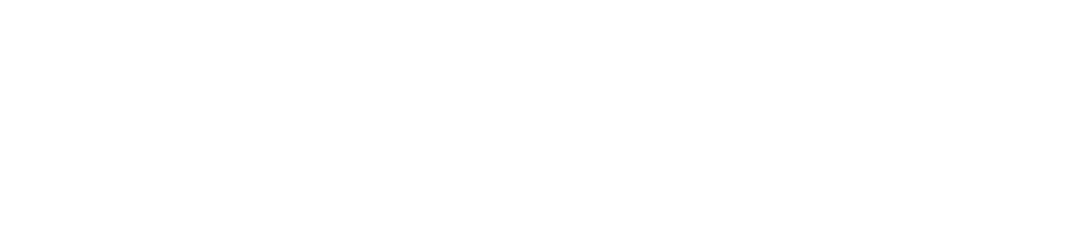
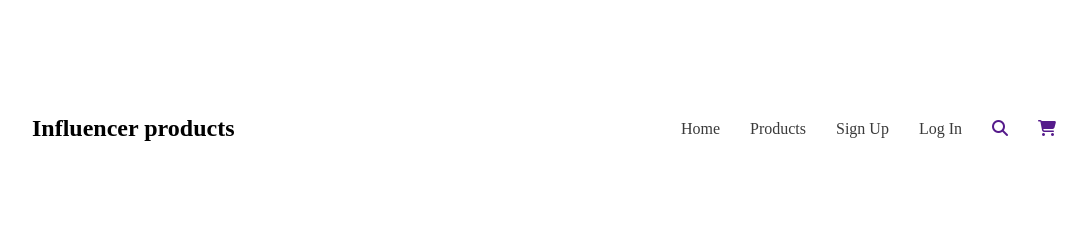
Before and after one commit to MasumRezaMunna/Influencer, a plain HTML site: page index.html in a window 1280 px wide. Shown: the whole page, without its empty margins (96-1183 px from the left). Drawn offline with Linux system fonts and the light colour scheme.

Commit message:
navbar added

```diff
--- a/index.html
+++ b/index.html
@@ -5,8 +5,27 @@
     <meta name="viewport" content="width=device-width, initial-scale=1.0">
     <title>Influencer</title>
     <link rel="stylesheet" href="styles.css">
+    <script src="https://kit.fontawesome.com/d74e1d3076.js" crossorigin="anonymous"></script>
 </head>
 <body>
+    <header>
+        <nav class="navbar display-flex">
+            <h1>Influencer products</h1>
+                <ul class="display-flex color">
+                    <li><a class="color" href="">Home</a></li>
+                    <li><a class="color" href="">Products</a></li>
+                    <li><a class="color" href="">Sign Up</a></li>
+                    <li><a class="color" href="">Log In</a></li>
+                    <li><a href=""><i class="fa-solid fa-magnifying-glass"></i></a></i></li>
+                    <li><a href=""><i class="fa-solid fa-cart-shopping"></i></a></i></li>
+                </ul>
+        </nav>
+    </header>
+    <main>
 
+    </main>
+    <footer>
+
+    </footer>
 </body>
 </html>
--- a/styles.css
+++ b/styles.css
@@ -0,0 +1,26 @@
+.display-flex{
+    display: flex;
+}
+.color{
+    color: #3A3A3A;
+}
+
+.navbar{
+    justify-content: space-between;
+    padding: 87px 120px;
+}
+.navbar ul{
+    gap: 30px;
+    margin-top: 25px;
+}
+.navbar ul li{
+    list-style: none;
+}
+.navbar ul li a{
+    text-decoration: none;
+}
+.navbar h1{
+    font-size: 24px;
+    font-family: "poppins" sans-serif;
+    font-weight: bold;
+}
```
